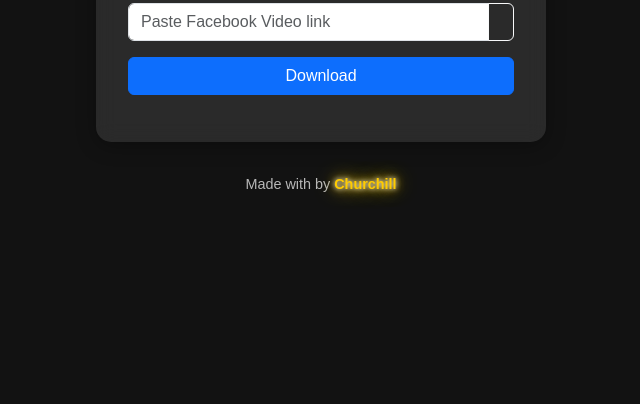
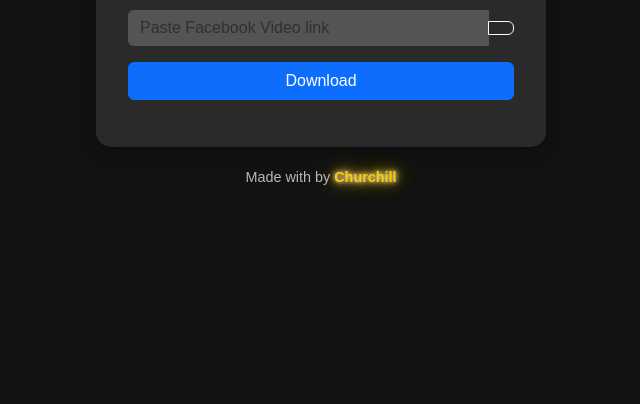
Before and after one commit to Kupalpriv/Fbvideo-downloader, a website: page public/index.html in a window 1280 px wide. Shown: the part 396-800 px from the top of the page, without its empty margins (319-959 px from the left). Drawn offline with nearby package versions, Linux system fonts and the light colour scheme.

Commit message:
Update style.css

```diff
--- a/public/style.css
+++ b/public/style.css
@@ -26,6 +26,23 @@ body {
     margin-bottom: 15px;
 }
 
+.input-group {
+    display: flex;
+    align-items: center;
+    justify-content: space-between;
+}
+
+.input-group .form-control {
+    flex: 1;
+    background: rgba(255, 255, 255, 0.2);
+    border: none;
+    color: #fff;
+}
+
+.input-group .btn {
+    margin-left: 10px;
+}
+
 #thumbnail-container {
     margin-top: 15px;
 }
@@ -34,15 +51,17 @@ body {
     width: 100%;
     max-width: 300px;
     display: none;
+    border-radius: 10px;
 }
 
 .footer {
-    margin-top: 2rem;
+    margin-top: 20px;
     font-size: 0.9rem;
     color: rgba(255, 255, 255, 0.7);
+    text-align: center;
 }
 
-.animated-link {
+.footer a {
     color: #ffcc00;
     text-decoration: none;
     font-weight: bold;
```
